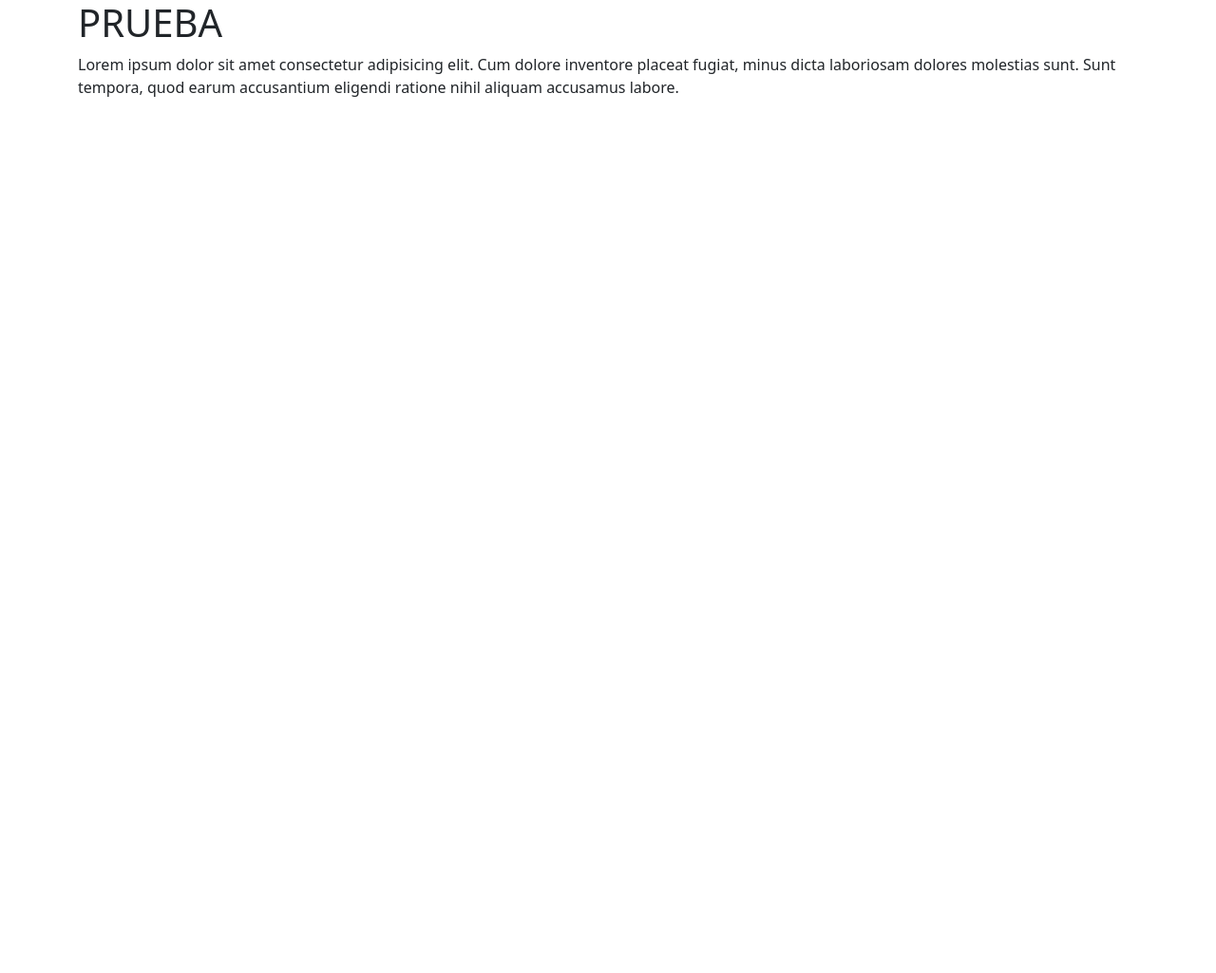
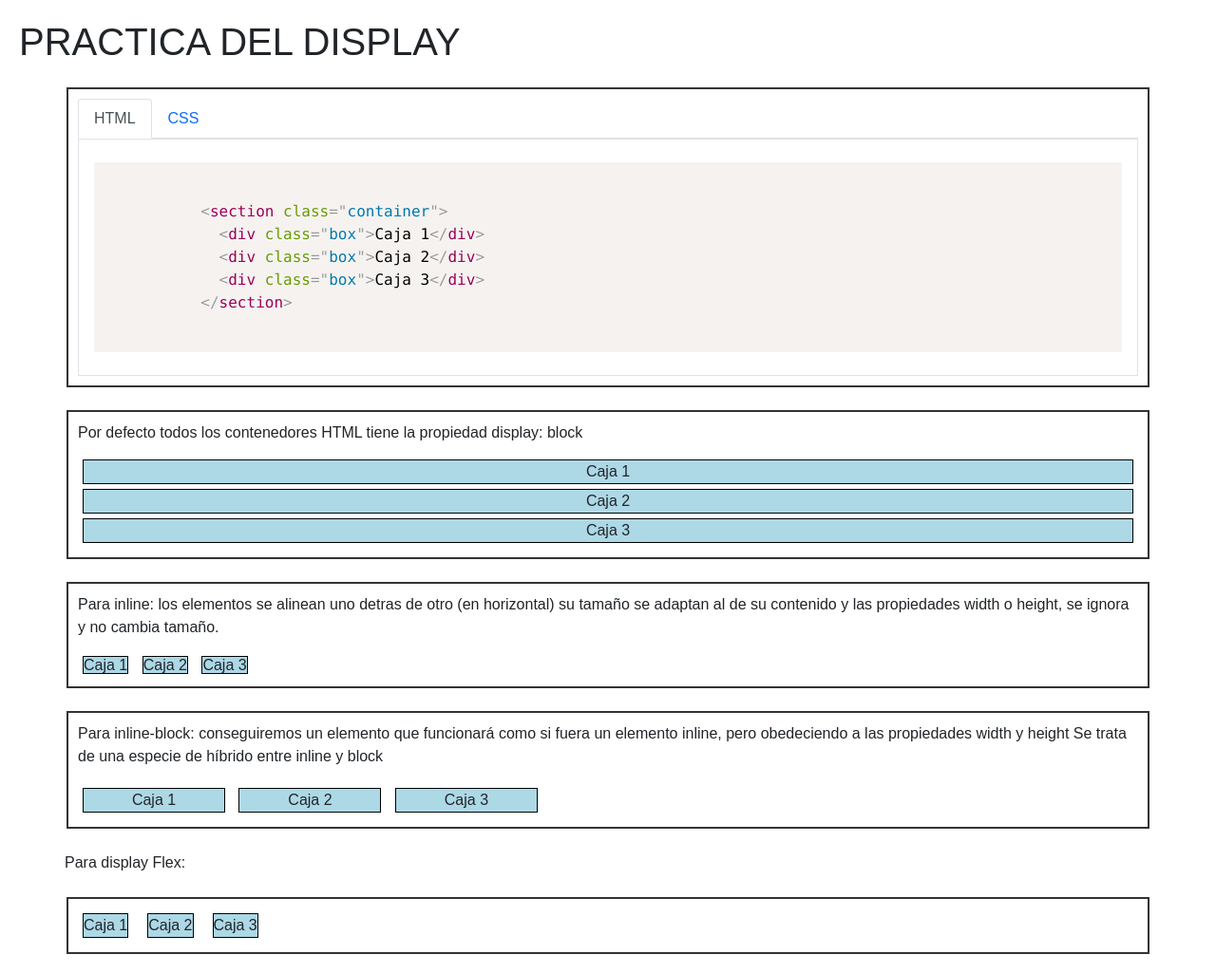
Before and after one commit to fonsy91/Maquetacion-stackblitz, a website: page index.html in a window 1280 px wide. Shown: the whole page at 95% size. Before the commit the page ends 800 px from the top, so only its background shows below. Drawn offline with nearby package versions, Linux system fonts and the light colour scheme.

Commit message:
pruebas display

```diff
--- a/index.html
+++ b/index.html
@@ -5,32 +5,130 @@
   <title>Home</title>
   <meta charset="UTF-8" />
   <meta name="viewport" content="width=device-width" />
-  <!--
-      Need a visual blank slate?
-      Remove all code in `styles.css`!
-    -->
 
   <link href="https://cdn.jsdelivr.net/npm/bootstrap@5.0.2/dist/css/bootstrap.min.css" rel="stylesheet"
     integrity="sha384-EVSTQN3/azprG1Anm3QDgpJLIm9Nao0Yz1ztcQTwFspd3yD65VohhpuuCOmLASjC" crossorigin="anonymous">
 
   <link rel="stylesheet" href="styles.css" />
   <script type="module" src="script.js"></script>
+
+  <!-- Prism CSS (tema predeterminado) -->
+  <link href="https://cdn.jsdelivr.net/npm/prismjs@1.29.0/themes/prism.css" rel="stylesheet" />
+
+  <!-- Prism JS -->
+  <script src="https://cdn.jsdelivr.net/npm/prismjs@1.29.0/prism.js"></script>
+
+  <!-- Lenguajes que quieras resaltar, por ejemplo CSS y HTML -->
+  <script src="https://cdn.jsdelivr.net/npm/prismjs@1.29.0/components/prism-css.min.js"></script>
+  <script src="https://cdn.jsdelivr.net/npm/prismjs@1.29.0/components/prism-html.min.js"></script>
+
 </head>
 
 <body>
 
-  <div class="container">
+  <h1>PRACTICA DEL DISPLAY</h1>
 
-    <h1>PRUEBA</h1>
-    <p>
-      Lorem ipsum dolor sit amet consectetur adipisicing elit. Cum dolore inventore placeat fugiat, minus dicta
-      laboriosam dolores molestias sunt.
-      Sunt tempora, quod earum accusantium eligendi ratione nihil aliquam accusamus labore.
-    </p>
+  <!--CODIGO Y DOCUMENTACION ********************************************************-->
+  <div class="container mt-4">
+    <ul class="nav nav-tabs" id="codeTabs" role="tablist">
+      <li class="nav-item" role="presentation">
+        <button class="nav-link active" id="html-tab" data-bs-toggle="tab" data-bs-target="#html" type="button"
+          role="tab">HTML</button>
+      </li>
+      <li class="nav-item" role="presentation">
+        <button class="nav-link" id="css-tab" data-bs-toggle="tab" data-bs-target="#css" type="button"
+          role="tab">CSS</button>
+      </li>
+    </ul>
+    <div class="tab-content border p-3" id="codeTabsContent">
+      <div class="tab-pane fade show active" id="html" role="tabpanel">
+        <pre><code class="language-html">
+          &lt;section class="container"&gt;
+            &lt;div class="box"&gt;Caja 1&lt;/div&gt;
+            &lt;div class="box"&gt;Caja 2&lt;/div&gt;
+            &lt;div class="box"&gt;Caja 3&lt;/div&gt;
+          &lt;/section&gt;
+        </code></pre>
+      </div>
+      <div class="tab-pane fade" id="css" role="tabpanel">
+        <pre><code class="language-css">
+          /* Cada caja ocupa toda la línea */
+          .box {
+            display: block;
+          }
 
+          /* Las cajas se alinean horizontalmente pero sin
+          margen vertical */
+          .box {
+            display: inline;
+          }
+
+          /* Como inline pero respeta ancho, alto y margen */
+          .box {
+            display: inline-block;
+            width: 100px;
+          }
+
+          .container {
+            display: flex; /* Las cajas se alinean en fila por defecto */
+            gap: 10px; /* Espacio entre cajas */
+          }
+
+          .container {
+            display: grid;
+            /* 3 columnas iguales */
+            grid-template-columns: repeat(3, 1fr);
+            gap: 10px;
+          }
+        </code></pre>
+      </div>
+    </div>
   </div>
+  <!--*******************************************************************************-->
 
 
+  <section class="container mt-4">
+    <p>Por defecto todos los contenedores HTML tiene la propiedad display: block</p>
+    <div class="box">Caja 1</div>
+    <div class="box">Caja 2</div>
+    <div class="box">Caja 3</div>
+  </section>
+
+  <section class="container mt-4">
+    <p>
+      Para inline: los elementos se alinean uno detras de otro (en horizontal)
+      su tamaño se adaptan al de su contenido y las propiedades
+      width o height, se ignora y no cambia tamaño.
+    </p>
+    <div class="box1">Caja 1</div>
+    <div class="box1">Caja 2</div>
+    <div class="box1">Caja 3</div>
+  </section>
+
+  <section class="container mt-4">
+    <p>
+      Para inline-block: conseguiremos un elemento que funcionará como si fuera un elemento inline, pero obedeciendo a
+      las propiedades width y height
+      Se trata de una especie de híbrido entre inline y block
+    </p>
+    <div class="box2">Caja 1</div>
+    <div class="box2">Caja 2</div>
+    <div class="box2">Caja 3</div>
+  </section>
+
+  <p class="mt-4 ms-5">
+    Para display Flex:
+  </p>
+  <section class="container contenedor mt-4">
+    <div class="box3">Caja 1</div>
+    <div class="box3">Caja 2</div>
+    <div class="box3">Caja 3</div>
+  </section>
+
+
+
+
+  <script src="https://cdn.jsdelivr.net/npm/bootstrap@5.3.2/dist/js/bootstrap.bundle.min.js"></script>
 
 </body>
 
--- /dev/null
+++ b/styles.css
@@ -0,0 +1,50 @@
+body {
+  font-family: Arial, Helvetica, sans-serif;
+  margin: 20px;
+}
+
+.container {
+  border: 2px solid #333;
+  padding: 10px;
+}
+
+.box {
+  background-color: lightblue;
+  border: 1px solid #000;
+  margin: 5px;
+  text-align: center;
+  display: block;
+}
+
+.box1 {
+  background-color: lightblue;
+  border: 1px solid #000;
+  margin: 5px;
+  text-align: center;
+  display: inline;
+}
+
+.box2 {
+  background-color: lightblue;
+  border: 1px solid #000;
+  margin: 5px;
+  text-align: center;
+  display: inline-block;
+  width: 150px;
+}
+
+/*FLEX BOX ********************/
+
+.box3 {
+  background-color: lightblue;
+  border: 1px solid #000;
+  margin: 5px;
+  text-align: center;
+}
+
+.contenedor {
+  border: 2px solid #333;
+  padding: 10px;
+  display: flex;
+  gap: 10px;
+}
```
